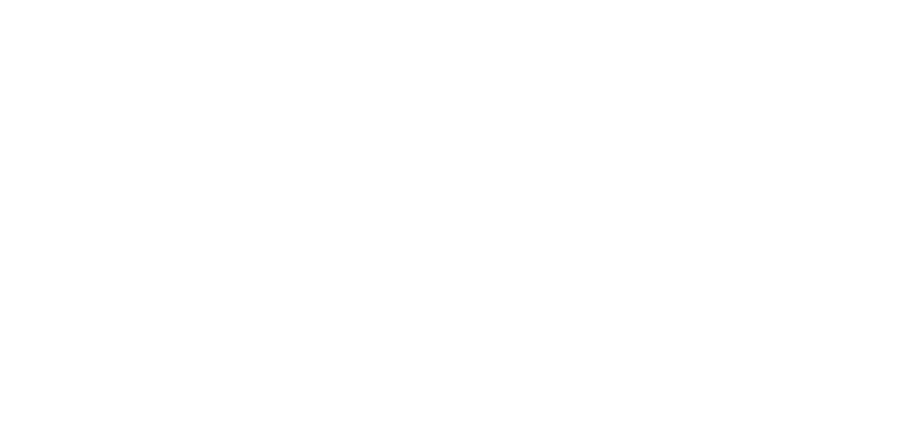
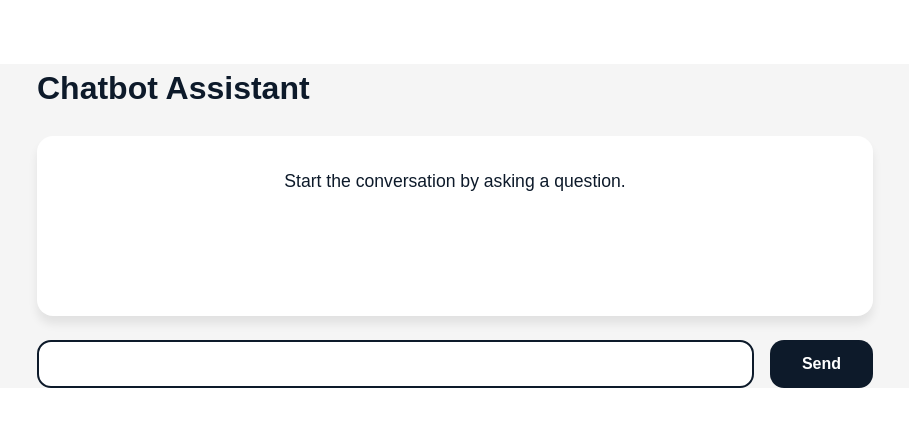
Before and after one commit to abeputra/Schedulr-Project, a React (Create React App) app in the folder frontend/: page /chatbot in a window 1280 px wide. Before the commit this address had no page. Shown: the top 426 px of the page, without its empty margins (185-1094 px from the left). Built offline with nearby package versions, Linux system fonts and the light colour scheme; sample sign-in values are in the browser's storage.

Commit message:
Merge dashboard and chatbot page

```diff
--- a/frontend/src/App.js
+++ b/frontend/src/App.js
@@ -10,6 +10,7 @@
 import Details from "./components/Details";
 import PerSubEvent from "./components/PerSubEvent";
 import ProtectedRoute from "./components/ProtectedRoute"; // tambahkan ini
+import ChatbotPage from "./components/ChatbotPage";
 
 function App() {
   return (
@@ -29,6 +30,15 @@
             </ProtectedRoute>
           }
         />
+        <Route
+          path="/chatbot"
+          element={
+            <ProtectedRoute>
+              <ChatbotPage />
+            </ProtectedRoute>
+          }
+        />
+
         <Route
           path="/profile"
           element={
--- /dev/null
+++ b/frontend/src/components/ChatbotPage.js
@@ -0,0 +1,152 @@
+import React, { useState } from "react";
+
+const ChatbotPage = () => {
+  const [chatInput, setChatInput] = useState("");
+  const [chatHistory, setChatHistory] = useState([]);
+
+  const handleChatSubmit = async (e) => {
+    e.preventDefault();
+
+    if (!chatInput.trim()) return;
+
+    // Tambahkan pesan user ke history
+    const newMessage = { role: "user", content: chatInput };
+    setChatHistory((prev) => [...prev, newMessage]);
+
+    try {
+      const response = await fetch("http://localhost:5000/api/check", {
+        method: "POST",
+        headers: {
+          "Content-Type": "application/json",
+        },
+        body: JSON.stringify({ message: chatInput }),
+      });
+
+      const data = await response.json();
+
+      // Tambahkan respon bot ke history
+      const botMessage = { role: "bot", content: data.reply };
+      setChatHistory((prev) => [...prev, botMessage]);
+    } catch (error) {
+      console.error("Chatbot error:", error);
+    }
+
+    setChatInput(""); // Kosongkan input
+  };
+
+  return (
+    <div
+      className="chatbot"
+      style={{
+        margin: "4rem auto",
+        fontFamily: "'Poppins', sans-serif",
+        maxWidth: "900px",
+        padding: "0 2rem",
+      }}
+    >
+      <h2
+        style={{
+          color: "#0D1A2A",
+          fontWeight: 700,
+          fontSize: "2rem",
+          marginBottom: "1.5rem",
+        }}
+      >
+        Chatbot Assistant
+      </h2>
+
+      <div
+        style={{
+          backgroundColor: "#fff",
+          borderRadius: "1rem",
+          boxShadow: "0 8px 10px rgba(0,0,0,0.08)",
+          padding: "2rem",
+          minHeight: "180px",
+        }}
+      >
+        {chatHistory.length === 0 ? (
+          <p
+            style={{
+              color: "#0D1A2A",
+              fontWeight: 500,
+              fontSize: "1.1rem",
+              textAlign: "center",
+            }}
+          >
+            Start the conversation by asking a question.
+          </p>
+        ) : (
+          chatHistory.map((msg, index) => (
+            <div
+              key={index}
+              style={{
+                marginBottom: "1.2rem",
+                display: "flex",
+                flexDirection: "column",
+                alignItems: msg.role === "user" ? "flex-end" : "flex-start",
+              }}
+            >
+              <div
+                style={{
+                  background: msg.role === "user" ? "#0D1A2A" : "#F38B40",
+                  color: "#fff",
+                  borderRadius:
+                    msg.role === "user"
+                      ? "1rem 1rem 0.2rem 1rem"
+                      : "1rem 1rem 1rem 0.2rem",
+                  padding: "0.7rem 1.2rem",
+                  maxWidth: "70%",
+                  fontWeight: 500,
+                  fontSize: "1rem",
+                }}
+              >
+                {msg.content}
+              </div>
+            </div>
+          ))
+        )}
+      </div>
+
+      <form
+        onSubmit={handleChatSubmit}
+        style={{
+          display: "flex",
+          gap: "1rem",
+          marginTop: "1.5rem",
+        }}
+      >
+        <input
+          type="text"
+          value={chatInput}
+          onChange={(e) => setChatInput(e.target.value)}
+          placeholder="Type your message..."
+          style={{
+            flex: 1,
+            borderRadius: "2rem",
+            border: "2px solid #0D1A2A",
+            fontFamily: "'Poppins', sans-serif",
+            fontSize: "1rem",
+            padding: "0.8rem 1.2rem",
+          }}
+        />
+        <button
+          type="submit"
+          style={{
+            backgroundColor: "#0D1A2A",
+            color: "#fff",
+            borderRadius: "2rem",
+            fontWeight: 600,
+            fontFamily: "'Poppins', sans-serif",
+            fontSize: "1rem",
+            padding: "0.8rem 2rem",
+            border: "none",
+          }}
+        >
+          Send
+        </button>
+      </form>
+    </div>
+  );
+};
+
+export default ChatbotPage;
--- a/frontend/src/components/DashboardPage.js
+++ b/frontend/src/components/DashboardPage.js
@@ -258,11 +258,11 @@
             </li>
             <li style={{ marginBottom: "1.5rem" }}>
               <Link
-                to="/events"
+                to="/chatbot"
                 style={{ color: "white", textDecoration: "none" }}
               >
                 <FaCalendar style={{ marginRight: "1rem" }} />
-                Events
+                Schedulr AI
               </Link>
             </li>
             <li style={{ marginBottom: "1.5rem" }}>
@@ -867,8 +867,8 @@
                         </span>
                         <span
                           style={{
-                            fontWeight: "bold", // Menebalkan label Additional Description
-                            marginRight: "0.5rem", // Memberikan jarak antara "Additional Description" dan nilai deskripsi
+                            fontWeight: "bold",
+                            marginRight: "0.5rem",
                             color: "#FFFFFF",
                             fontSize: "1.1rem",
                           }}
@@ -913,144 +913,6 @@
           <div style={{ paddingBottom: "5rem" }}></div>
         </>
       )}
-  <div
-  className="chatbot"
-  style={{
-    marginLeft: "16rem",
-    marginTop: "4rem",
-    marginRight: "15.4rem",
-    fontFamily: "'Poppins', sans-serif",
-    maxWidth: "900px",
-  }}
->
-  <h2
-    className="title is-4 chatbot-title"
-    style={{
-      color: "#0D1A2A",
-      fontWeight: 700,
-      fontSize: "2rem",
-      marginBottom: "1.5rem",
-    }}
-  >
-    Chatbot Assistant
-  </h2>
-
-  <div className="columns is-multiline">
-    <div className="column is-12">
-      <div
-        className="card chatbot-card"
-        style={{
-          backgroundColor: "#fff",
-          borderRadius: "1rem",
-          boxShadow: "0 8px 10px rgba(0,0,0,0.08)",
-          padding: "2rem",
-          minHeight: "180px",
-        }}
-      >
-        {chatHistory.length === 0 ? (
-          <p
-            className="chatbot-empty-message"
-            style={{
-              color: "#0D1A2A",
-              fontWeight: 500,
-              fontSize: "1.1rem",
-              textAlign: "center",
-            }}
-          >
-            Start the conversation by asking a question.
-          </p>
-        ) : (
-          chatHistory.map((msg, index) => (
-            <div
-              key={index}
-              className="chatbot-message"
-              style={{
-                marginBottom: "1.2rem",
-                display: "flex",
-                flexDirection: "column",
-                alignItems: msg.role === "user" ? "flex-end" : "flex-start",
-              }}
-            >
-              {msg.role === "user" ? (
-                <div
-                  style={{
-                    background: "#0D1A2A",
-                    color: "#fff",
-                    borderRadius: "1rem 1rem 0.2rem 1rem",
-                    padding: "0.7rem 1.2rem",
-                    maxWidth: "70%",
-                    fontWeight: 500,
-                    fontSize: "1rem",
-                  }}
-                >
-                  {msg.content}
-                </div>
-              ) : (
-                <div
-                  style={{
-                    background: "#F38B40",
-                    color: "#fff",
-                    borderRadius: "1rem 1rem 1rem 0.2rem",
-                    padding: "0.7rem 1.2rem",
-                    maxWidth: "70%",
-                    fontWeight: 500,
-                    fontSize: "1rem",
-                  }}
-                >
-                  {msg.content}
-                </div>
-              )}
-            </div>
-          ))
-        )}
-      </div>
-    </div>
-
-    <div className="column is-12">
-      <form
-        onSubmit={handleChatSubmit}
-        className="chatbot-form"
-        style={{
-          display: "flex",
-          gap: "1rem",
-          marginTop: "1.5rem",
-        }}
-      >
-        <input
-          type="text"
-          value={chatInput}
-          onChange={(e) => setChatInput(e.target.value)}
-          className="input chatbot-input"
-          placeholder="Type your message..."
-          style={{
-            flex: 1,
-            borderRadius: "2rem",
-            border: "2px solid #0D1A2A",
-            fontFamily: "'Poppins', sans-serif",
-            fontSize: "1rem",
-            padding: "0.8rem 1.2rem",
-          }}
-        />
-        <button
-          type="submit"
-          className="button is-primary chatbot-button"
-          style={{
-            backgroundColor: "#0D1A2A",
-            color: "#fff",
-            borderRadius: "2rem",
-            fontWeight: 600,
-            fontFamily: "'Poppins', sans-serif",
-            fontSize: "1rem",
-            padding: "0.8rem 2rem",
-            border: "none",
-          }}
-        >
-          Send
-        </button>
-      </form>
-    </div>
-  </div>
-</div>
     </div>
   );
 };
```
